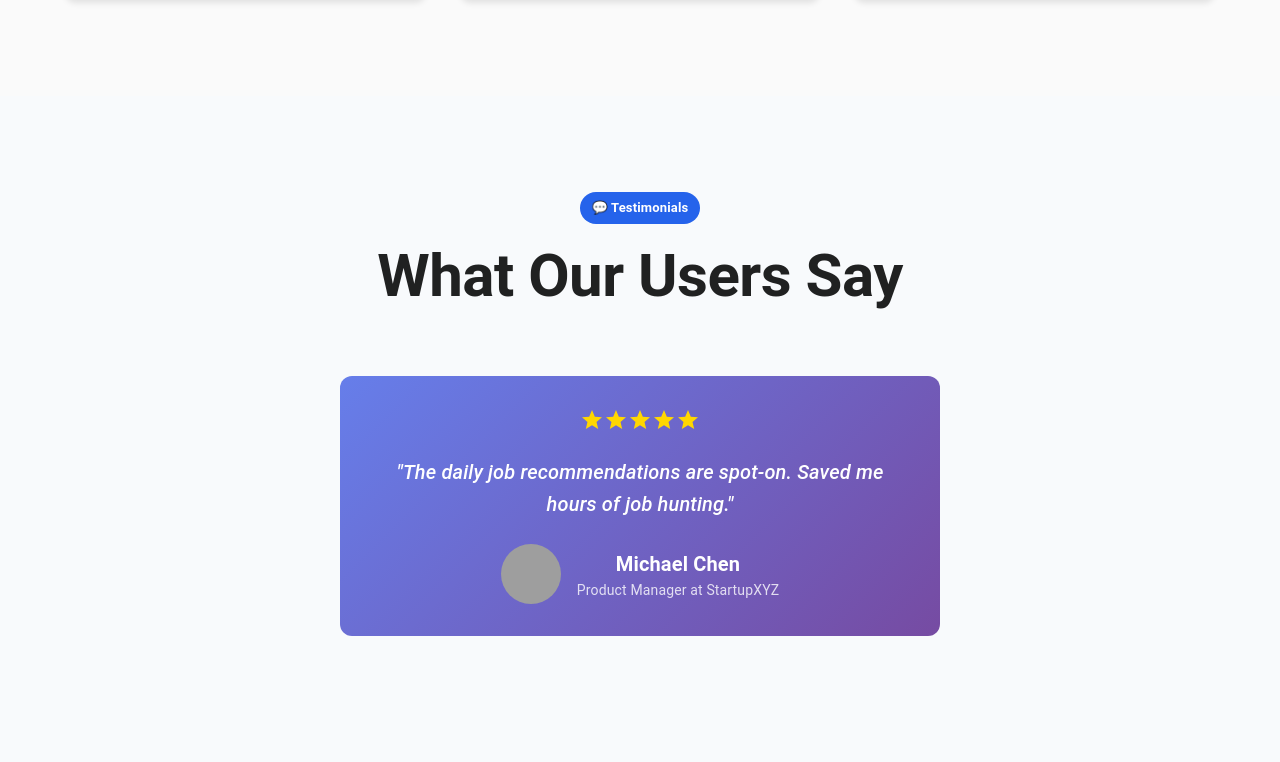
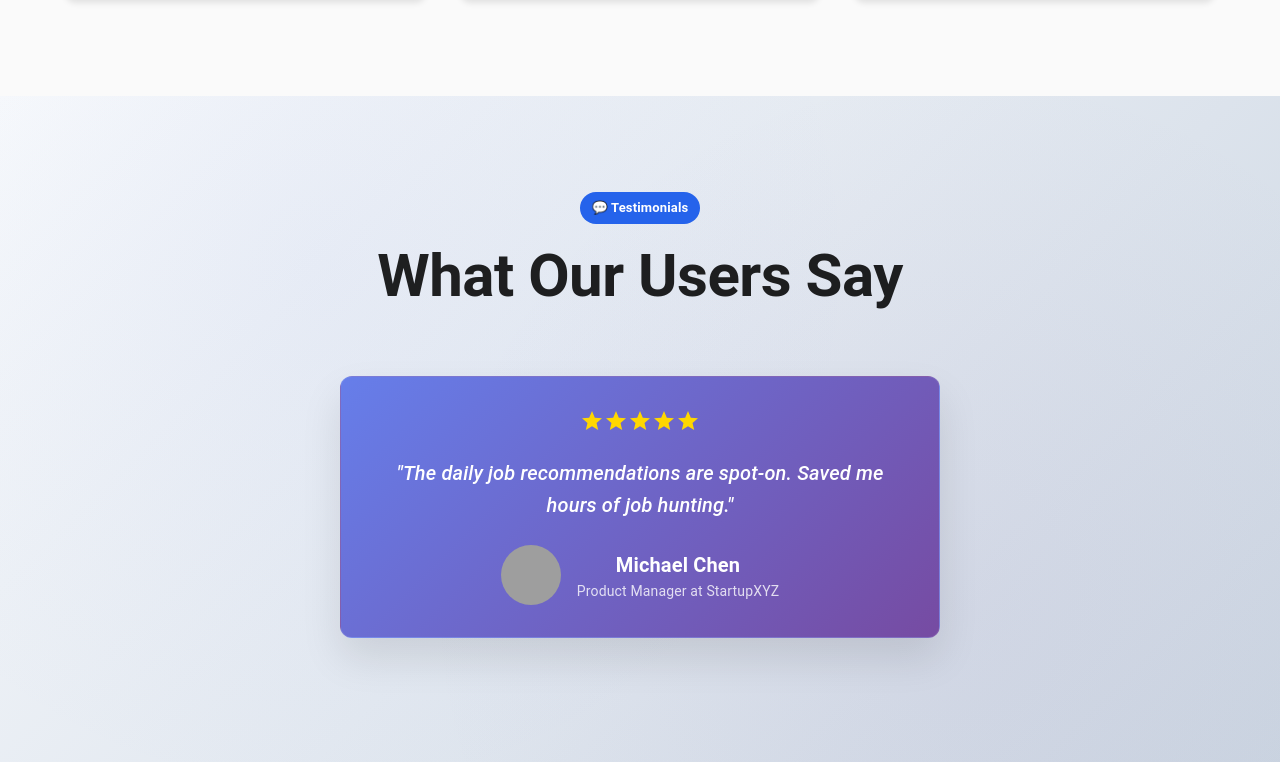
Before and after one commit to Shivam8286/resume-job-matcher, a React (Create React App) app in the folder client/: page / in a window 1280 px wide. Shown: the part 2098-2860 px from the top of the page. Built offline with nearby package versions, Linux system fonts and the light colour scheme; grey boxes are pictures that could not be loaded; the HTML template or start-up script is replaced by a standard one.

Commit message:
adding background to testimonals section

```diff
--- a/client/src/pages/Home.js
+++ b/client/src/pages/Home.js
@@ -591,8 +591,28 @@ const Home = () => {
       </Box>
 
       {/* Testimonials Section */}
-      <Box sx={{ py: 12 }}>
-        <Container maxWidth="lg">
+      <Box
+        sx={{
+          py: 12,
+          background: 'linear-gradient(135deg, #f8fafc 0%, #e2e8f0 50%, #cbd5e1 100%)',
+          position: 'relative',
+          overflow: 'hidden'
+        }}
+      >
+        {/* Background Pattern */}
+        <Box
+          sx={{
+            position: 'absolute',
+            top: 0,
+            left: 0,
+            right: 0,
+            bottom: 0,
+            background: 'radial-gradient(circle at 25% 25%, rgba(102, 126, 234, 0.05) 0%, transparent 50%), radial-gradient(circle at 75% 75%, rgba(118, 75, 162, 0.05) 0%, transparent 50%)',
+            zIndex: 1
+          }}
+        />
+
+        <Container maxWidth="lg" sx={{ position: 'relative', zIndex: 2 }}>
           <motion.div
             initial={{ opacity: 0, y: 30 }}
             whileInView={{ opacity: 1, y: 0 }}
@@ -646,7 +666,9 @@ const Home = () => {
                     color: 'white',
                     borderRadius: 3,
                     maxWidth: 600,
-                    mx: 'auto'
+                    mx: 'auto',
+                    boxShadow: '0 20px 40px rgba(0, 0, 0, 0.1)',
+                    border: '1px solid rgba(255, 255, 255, 0.1)'
                   }}
                 >
                   <Box sx={{ display: 'flex', justifyContent: 'center', mb: 3 }}>
```
